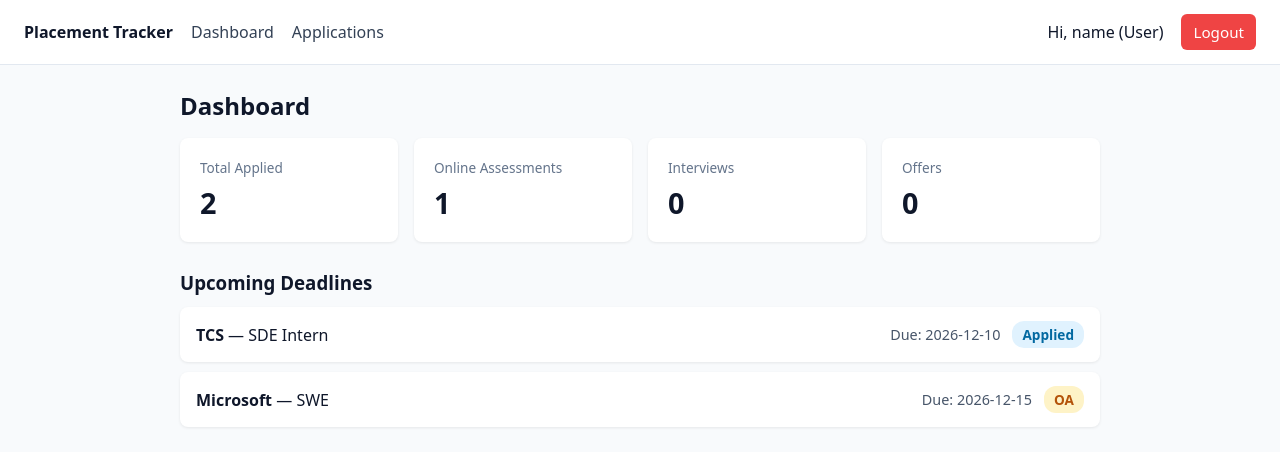
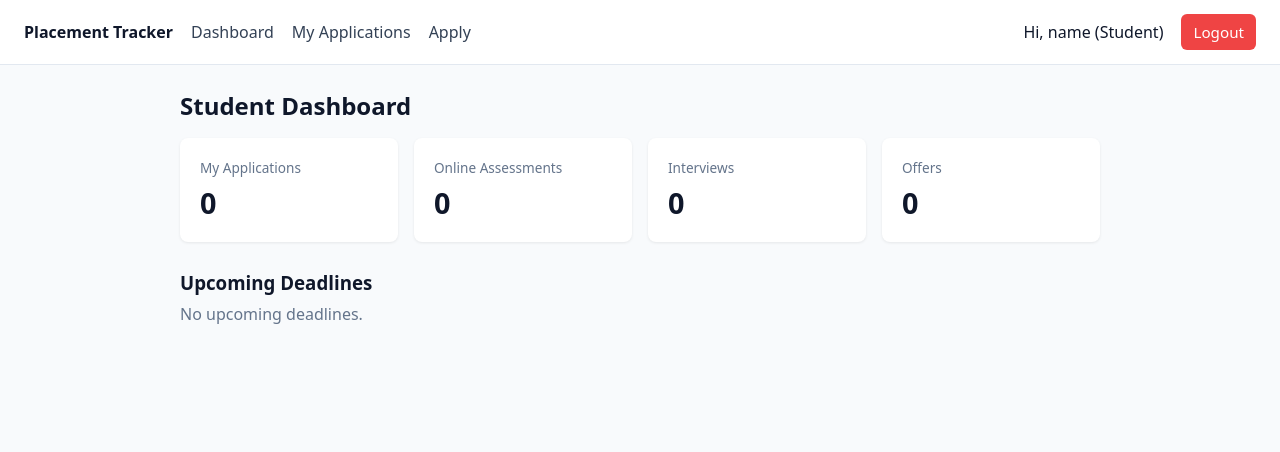
Before and after one commit to SajalMittal22/Placement-Tracker-, a React (Vite) app in the folder client/: page /applications in a window 1280 px wide. Both pictures are taken after typing "name@example.com", "Sample123" into the empty fields and a click on the button "Sign In". Shown: the top 452 px of the page. Built offline with nearby package versions, Linux system fonts and the light colour scheme.

Commit message:
Implement student apply and company review workflow

```diff
--- a/client/src/App.jsx
+++ b/client/src/App.jsx
@@ -7,10 +7,10 @@ import Applications from "./pages/Applications";
 import AddApplication from "./pages/AddApplication";
 import Login from "./pages/Login";
 
-function ProtectedRoute({ children, adminOnly = false }) {
+function ProtectedRoute({ children, studentOnly = false }) {
   const { user, isAdmin } = useAuth();
   if (!user) return <Navigate to="/login" replace />;
-  if (adminOnly && !isAdmin) return <Navigate to="/" replace />;
+  if (studentOnly && isAdmin) return <Navigate to="/" replace />;
   return children;
 }
 
@@ -27,7 +27,7 @@ export default function App() {
             <Route
               path="/add"
               element={
-                <ProtectedRoute adminOnly={true}>
+                <ProtectedRoute studentOnly={true}>
                   <AddApplication />
                 </ProtectedRoute>
               }
--- a/client/src/components/Navbar.jsx
+++ b/client/src/components/Navbar.jsx
@@ -17,12 +17,12 @@ export default function Navbar() {
       <div className="nav-links">
         <strong>Placement Tracker</strong>
         <Link to="/">Dashboard</Link>
-        <Link to="/applications">Applications</Link>
-        {isAdmin && <Link to="/add">Add Application</Link>}
+        <Link to="/applications">{isAdmin ? "All Applications" : "My Applications"}</Link>
+        {!isAdmin && <Link to="/add">Apply</Link>}
       </div>
       <div className="nav-user">
         <span>
-          Hi, {user.name} ({isAdmin ? "Admin" : "User"})
+          Hi, {user.name} ({isAdmin ? "Company" : "Student"})
         </span>
         <button className="btn-danger" onClick={handleLogout}>Logout</button>
       </div>
--- a/client/src/pages/AddApplication.jsx
+++ b/client/src/pages/AddApplication.jsx
@@ -1,37 +1,59 @@
 import { useState } from "react";
 import { useNavigate } from "react-router-dom";
 import { usePlacements } from "../context/PlacementContext";
+import { useAuth } from "../context/AuthContext";
 
 export default function AddApplication() {
   const [company, setCompany] = useState("");
   const [role, setRole] = useState("");
-  const [status, setStatus] = useState("Applied");
   const [deadline, setDeadline] = useState("");
 
   const { addApplication } = usePlacements();
+  const { user } = useAuth();
   const navigate = useNavigate();
 
   const handleSubmit = (e) => {
     e.preventDefault();
     if (!company || !role) return;
-    addApplication({ company, role, status, deadline });
+
+    addApplication({
+      company,
+      role,
+      deadline,
+      status: "Applied",
+      applicantName: user.name,
+      applicantEmail: user.email,
+    });
     navigate("/applications");
   };
 
   return (
-    <form onSubmit={handleSubmit} style={{ padding: "20px", display: "flex", flexDirection: "column", gap: "12px", maxWidth: "320px" }}>
-      <h2>Add Application</h2>
-      <input placeholder="Company Name" value={company} onChange={(e) => setCompany(e.target.value)} required />
-      <input placeholder="Role (e.g., SDE Intern)" value={role} onChange={(e) => setRole(e.target.value)} required />
-      <select value={status} onChange={(e) => setStatus(e.target.value)}>
-        <option value="Applied">Applied</option>
-        <option value="OA">OA</option>
-        <option value="Interview">Interview</option>
-        <option value="Offer">Offer</option>
-        <option value="Rejected">Rejected</option>
-      </select>
-      <input type="date" value={deadline} onChange={(e) => setDeadline(e.target.value)} />
-      <button type="submit">Save Application</button>
-    </form>
+    <div className="container">
+      <form
+        onSubmit={handleSubmit}
+        className="login-card"
+        style={{ margin: "0 auto" }}
+      >
+        <h2>Apply to Company</h2>
+        <input
+          placeholder="Company Name"
+          value={company}
+          onChange={(e) => setCompany(e.target.value)}
+          required
+        />
+        <input
+          placeholder="Role (e.g., SDE Intern)"
+          value={role}
+          onChange={(e) => setRole(e.target.value)}
+          required
+        />
+        <input
+          type="date"
+          value={deadline}
+          onChange={(e) => setDeadline(e.target.value)}
+        />
+        <button type="submit">Submit Application</button>
+      </form>
+    </div>
   );
 }
--- a/client/src/pages/Applications.jsx
+++ b/client/src/pages/Applications.jsx
@@ -5,26 +5,31 @@ import StatusBadge from "../components/StatusBadge";
 
 export default function Applications() {
   const { applications, updateStatus, deleteApplication } = usePlacements();
-  const { isAdmin } = useAuth();
+  const { user, isAdmin } = useAuth();
   const [search, setSearch] = useState("");
   const [filter, setFilter] = useState("All");
 
-  const filteredApps = applications.filter((app) => {
+  const visibleApps = isAdmin
+    ? applications
+    : applications.filter((app) => app.applicantEmail === user.email);
+
+  const filteredApps = visibleApps.filter((app) => {
     const matchesSearch =
       app.company.toLowerCase().includes(search.toLowerCase()) ||
-      app.role.toLowerCase().includes(search.toLowerCase());
+      app.role.toLowerCase().includes(search.toLowerCase()) ||
+      (app.applicantName || "").toLowerCase().includes(search.toLowerCase());
     const matchesFilter = filter === "All" || app.status === filter;
     return matchesSearch && matchesFilter;
   });
 
   return (
     <div className="container">
-      <h2>Applications</h2>
+      <h2>{isAdmin ? "Incoming Applications" : "My Applications"}</h2>
 
       <div className="toolbar">
         <input
           type="text"
-          placeholder="Search company or role..."
+          placeholder={isAdmin ? "Search student, company, or role..." : "Search company or role..."}
           value={search}
           onChange={(e) => setSearch(e.target.value)}
         />
@@ -39,11 +44,12 @@ export default function Applications() {
       </div>
 
       {filteredApps.length === 0 ? (
-        <p>No applications found.</p>
+        <p className="muted">No applications found.</p>
       ) : (
         <table className="app-table">
           <thead>
             <tr>
+              {isAdmin && <th>Applicant</th>}
               <th>Company</th>
               <th>Role</th>
               <th>Deadline</th>
@@ -54,6 +60,7 @@ export default function Applications() {
           <tbody>
             {filteredApps.map((app) => (
               <tr key={app.id}>
+                {isAdmin && <td>{app.applicantName || "Unknown"}</td>}
                 <td><strong>{app.company}</strong></td>
                 <td>{app.role}</td>
                 <td>{app.deadline || "—"}</td>
--- a/client/src/pages/Dashboard.jsx
+++ b/client/src/pages/Dashboard.jsx
@@ -1,25 +1,31 @@
 import { usePlacements } from "../context/PlacementContext";
+import { useAuth } from "../context/AuthContext";
 import StatusBadge from "../components/StatusBadge";
 
 export default function Dashboard() {
   const { applications } = usePlacements();
+  const { user, isAdmin } = useAuth();
+
+  const visibleApps = isAdmin
+    ? applications
+    : applications.filter((a) => a.applicantEmail === user.email);
 
   const stats = [
-    { label: "Total Applied", value: applications.length },
-    { label: "Online Assessments", value: applications.filter((a) => a.status === "OA").length },
-    { label: "Interviews", value: applications.filter((a) => a.status === "Interview").length },
-    { label: "Offers", value: applications.filter((a) => a.status === "Offer").length },
+    { label: isAdmin ? "Total Applications" : "My Applications", value: visibleApps.length },
+    { label: "Online Assessments", value: visibleApps.filter((a) => a.status === "OA").length },
+    { label: "Interviews", value: visibleApps.filter((a) => a.status === "Interview").length },
+    { label: "Offers", value: visibleApps.filter((a) => a.status === "Offer").length },
   ];
 
   const today = new Date().toISOString().split("T")[0];
-  const upcoming = applications
+  const upcoming = visibleApps
     .filter((a) => a.deadline && a.deadline >= today && a.status !== "Rejected")
     .sort((a, b) => a.deadline.localeCompare(b.deadline))
     .slice(0, 5);
 
   return (
     <div className="container">
-      <h2>Dashboard</h2>
+      <h2>{isAdmin ? "Company Dashboard" : "Student Dashboard"}</h2>
 
       <div className="stats-grid">
         {stats.map((s) => (
@@ -40,6 +46,7 @@ export default function Dashboard() {
               <div className="deadline-item" key={app.id}>
                 <div>
                   <strong>{app.company}</strong> — {app.role}
+                  {isAdmin && app.applicantName && ` (${app.applicantName})`}
                 </div>
                 <div className="deadline-meta">
                   <span>Due: {app.deadline}</span>
--- a/client/src/pages/Login.jsx
+++ b/client/src/pages/Login.jsx
@@ -35,8 +35,8 @@ export default function Login() {
           required
         />
         <select value={role} onChange={(e) => setRole(e.target.value)}>
-          <option value="user">Normal User (View Only)</option>
-          <option value="admin">Admin (Add & Manage)</option>
+          <option value="user">Student (Apply & Track)</option>
+          <option value="admin">Company / Admin (Review Applications)</option>
         </select>
         <button type="submit">Sign In</button>
       </form>
```
